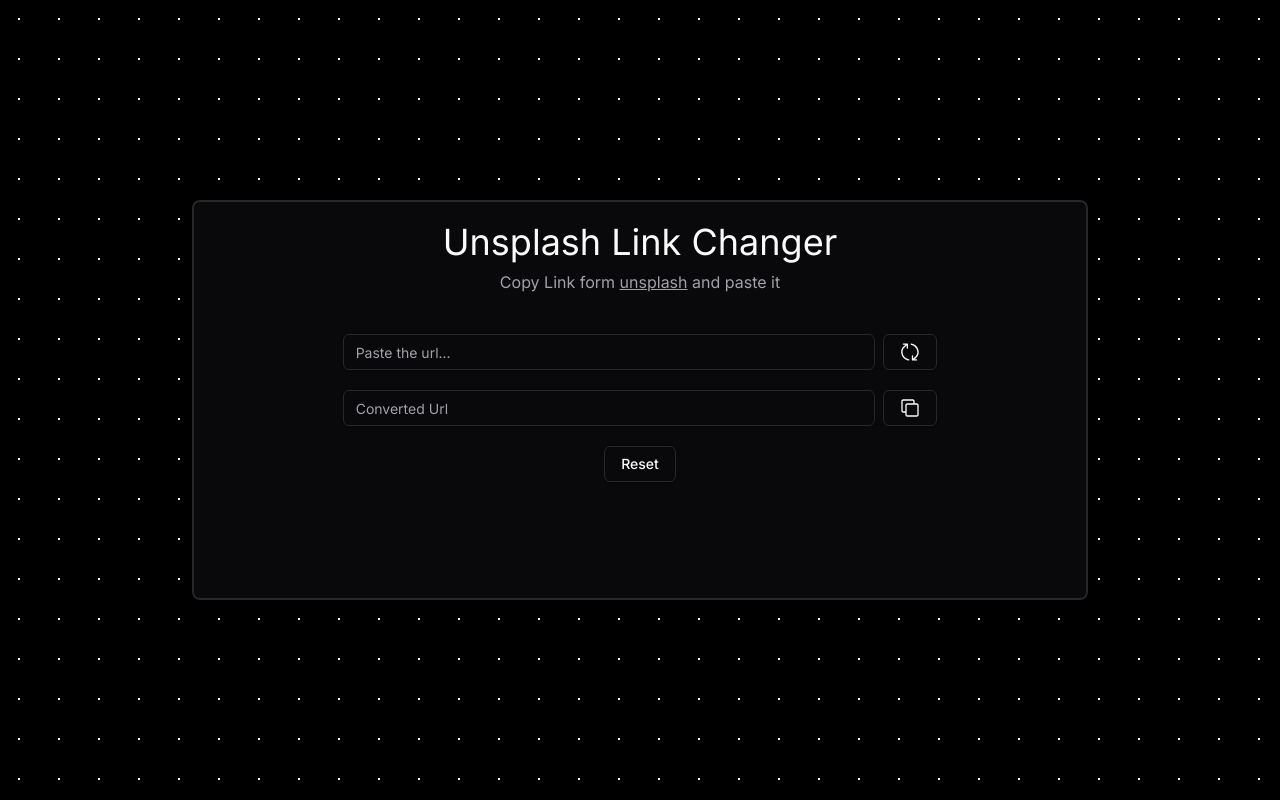
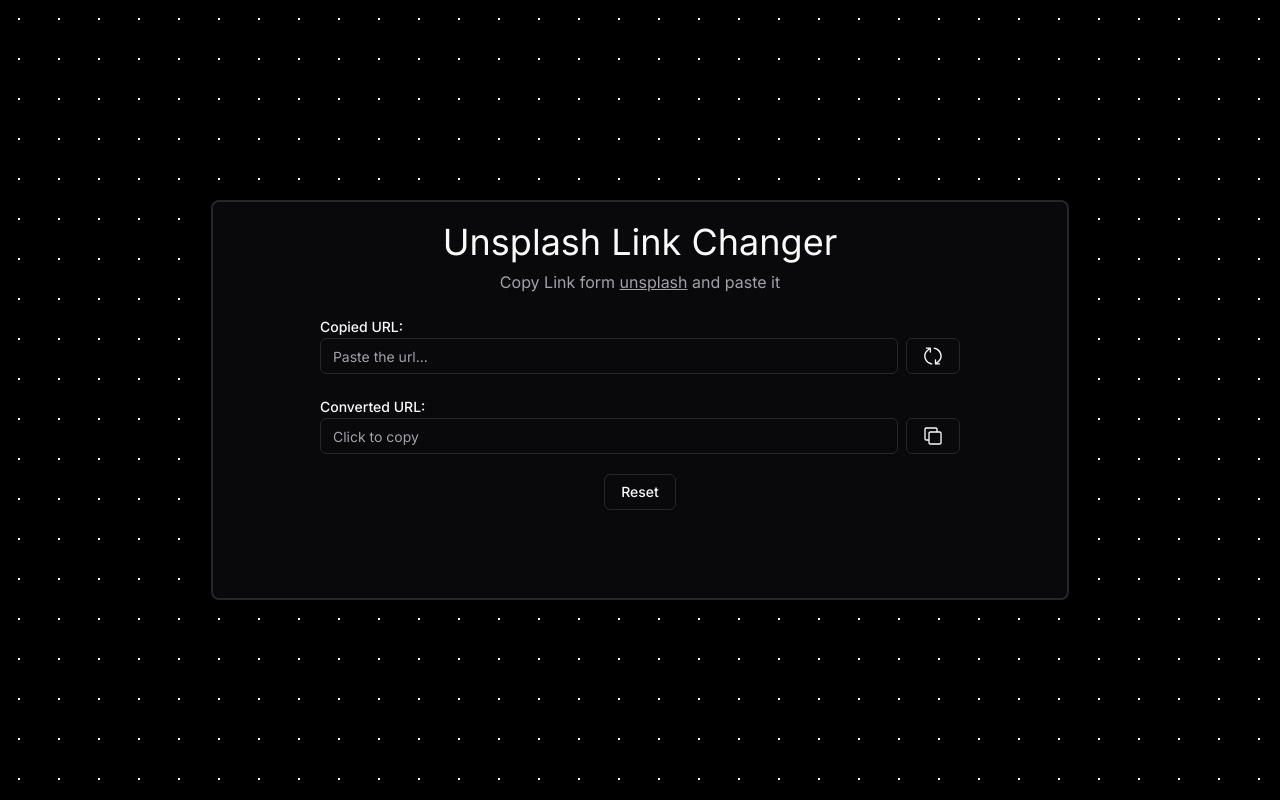
Before and after one commit to frustrated018/unsplash-url-converter, a Next.js app: page / in a window 1280 px wide. Built offline with nearby package versions, Linux system fonts and the light colour scheme.

Commit message:
Added lables and updated the ui a little bit

```diff
--- a/src/app/page.tsx
+++ b/src/app/page.tsx
@@ -3,7 +3,7 @@ import { SubmissionArea } from "@/components/submissionArea";
 export default function Home() {
   return (
     <main className="h-screen flex justify-center items-center">
-      <section className="h-auto lg:h-[50vh] w-[70%] bg-background rounded-lg border-2">
+      <section className="h-auto lg:h-[50vh] w-[67%] bg-background rounded-lg border-2">
         <h2 className="text-2xl lg:text-4xl text-center mt-5">Unsplash Link Changer</h2>
         <div className="mt-2 text-sm md:text-base text-center text-muted-foreground">
           Copy Link form{" "}
--- a/src/components/submissionArea.tsx
+++ b/src/components/submissionArea.tsx
@@ -3,6 +3,7 @@ import { Button } from "@/components/ui/button";
 import { Input } from "@/components/ui/input";
 import { CheckIcon, CopyIcon, UpdateIcon } from "@radix-ui/react-icons";
 import { useState } from "react";
+import { Label } from "./ui/label";
 
 export function SubmissionArea() {
   const [originalUrl, setOriginalUrl] = useState("");
@@ -36,8 +37,10 @@ export function SubmissionArea() {
   };
 
   return (
-    <section className="my-10 space-y-5">
-      <div className="flex flex-col md:flex-row w-2/3 mx-auto gap-2">
+    <section className="my-5 space-y-5">
+      <div className="w-[90%] xl:w-3/4 mx-auto">
+        <Label>Copied URL:</Label>
+        <div className="flex flex-col md:flex-row gap-2">
           <Input
             type="url"
             placeholder="Paste the url..."
@@ -48,8 +51,16 @@ export function SubmissionArea() {
             <UpdateIcon className="h-5 w-5" />
           </Button>
         </div>
-      <div className="flex flex-col md:flex-row w-2/3 mx-auto gap-2">
-        <Input placeholder="Converted Url" value={convertedUrl} readOnly />
+      </div>
+      <div className="w-[90%] xl:w-3/4 mx-auto">
+        <Label htmlFor="converted">Converted URL:</Label>
+        <div className="flex flex-col md:flex-row gap-2">
+          <Input
+            id="converted"
+            placeholder="Click to copy"
+            value={convertedUrl}
+            readOnly
+          />
           <Button variant="outline" onClick={copyUrl}>
             {copyClicked ? (
               <CheckIcon className="h-5 w-5 text-green-500" />
@@ -57,6 +68,7 @@ export function SubmissionArea() {
               <CopyIcon className="h-5 w-5" />
             )}
           </Button>
+        </div>
       </div>
       <div className="grid place-items-center">
         <Button variant="outline" onClick={performReset}>
```
Lines whose indentation alone changed are shown as unchanged.
